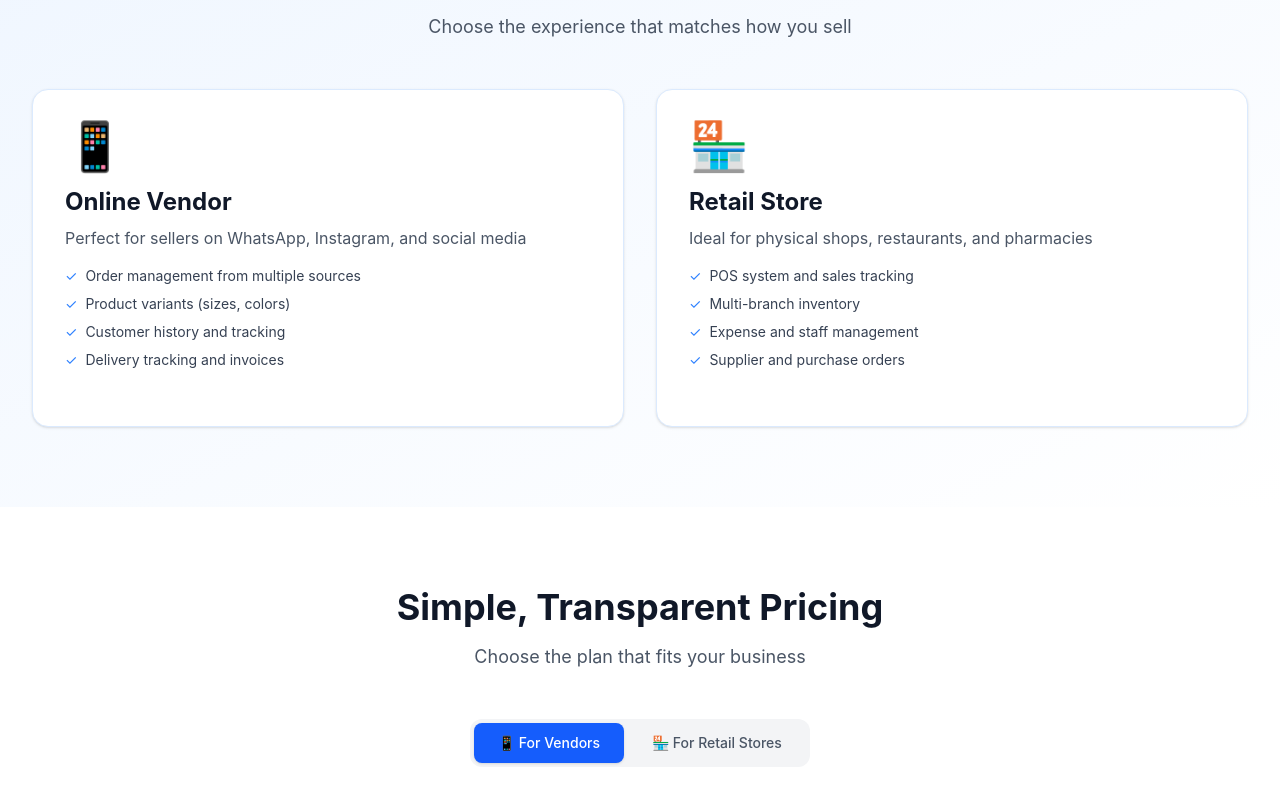
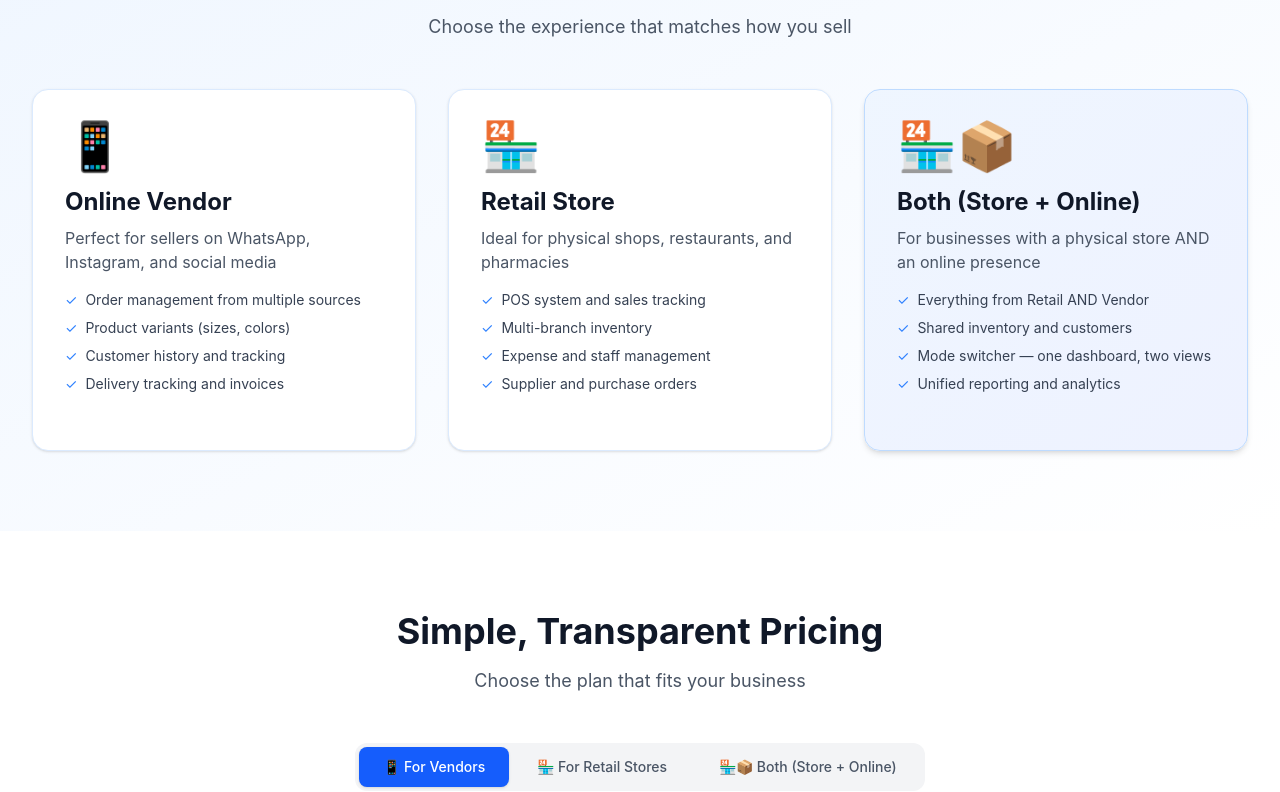
Before and after one commit to adeluav3-ui/vortex, a React (Vite) app: page / in a window 1280 px wide. Shown: the part 1508-2300 px from the top of the page. Built offline with nearby package versions, Linux system fonts and the light colour scheme; no server answers.

Commit message:
Landing page

```diff
--- a/src/components/layout/TrialExpiredModal.jsx
+++ b/src/components/layout/TrialExpiredModal.jsx
@@ -245,7 +245,7 @@ export default function TrialExpiredModal({ businessId, businessMode, onSubscrib
                 <div className="relative bg-white rounded-2xl shadow-2xl w-full max-w-2xl z-10 overflow-hidden">
 
                     {/* Top banner */}
-                    <div className="bg-gradient-to-r from-blue-600 to-indigo-600 px-6 py-5 text-center">
+                    <div className="bg-linear-to-r from-blue-600 to-indigo-600 px-6 py-5 text-center">
                         <p className="text-xs font-semibold text-blue-200 uppercase tracking-widest mb-1">Free Trial Ended</p>
                         <h2 className="text-xl font-bold text-white">Your {trialDays}-day trial has expired</h2>
                         <p className="text-sm text-blue-100 mt-1">
--- a/src/pages/LandingPage.jsx
+++ b/src/pages/LandingPage.jsx
@@ -57,10 +57,61 @@ const RETAIL_PLANS = [
     },
 ]
 
+// Combo Plans (NEW)
+const COMBO_PLANS = [
+    {
+        tier: 'combo_basic',
+        name: 'Basic',
+        monthlyPrice: 12500,
+        yearlyPrice: 127500,
+        features: [
+            '1 branch',
+            '2 staff accounts',
+            'Up to 50 products',
+            '100 orders/month',
+            'Sales / POS + Order management',
+            'Inventory + Customers',
+            'Expenses + Logistics directory',
+        ],
+    },
+    {
+        tier: 'combo_standard',
+        name: 'Standard',
+        monthlyPrice: 24500,
+        yearlyPrice: 249900,
+        badge: 'Most Popular',
+        features: [
+            'Up to 3 branches',
+            '15 staff accounts',
+            'Up to 200 products',
+            '500 orders/month',
+            'Full Reports',
+            'Stock transfers',
+            'Payment tracking + Delivery tracking',
+        ],
+    },
+    {
+        tier: 'combo_premium',
+        name: 'Premium',
+        monthlyPrice: 43000,
+        yearlyPrice: 438600,
+        badge: 'Best Value',
+        features: [
+            'Unlimited branches',
+            'Unlimited staff',
+            'Unlimited products',
+            'Unlimited orders',
+            'Audit logs',
+            'Storefront link',
+            'Priority support',
+        ],
+    },
+]
+
 export default function LandingPage() {
     const navigate = useNavigate()
     const { user } = useAuth()
-    const [pricingTab, setPricingTab] = useState('vendors') // 'vendors' or 'retail'
+    const [pricingTab, setPricingTab] = useState('vendors') // 'vendors', 'retail', or 'combo'
     const [billingInterval, setBillingInterval] = useState('monthly')
 
     if (user) {
@@ -68,10 +119,16 @@ export default function LandingPage() {
         return null
     }
 
-    const currentPlans = pricingTab === 'vendors' ? VENDOR_PLANS : RETAIL_PLANS
+    const getCurrentPlans = () => {
+        if (pricingTab === 'vendors') return VENDOR_PLANS
+        if (pricingTab === 'retail') return RETAIL_PLANS
+        return COMBO_PLANS
+    }
+
+    const currentPlans = getCurrentPlans()
 
     return (
-        <div className="min-h-screen bg-linear-to-br from-blue-50 via-white to-blue-50">
+        <div className="min-h-screen bg-gradient-to-br from-blue-50 via-white to-blue-50">
             {/* Navigation Bar */}
             <nav className="bg-white/80 backdrop-blur-md border-b border-gray-100 sticky top-0 z-50">
                 <div className="max-w-7xl mx-auto px-4 sm:px-6 lg:px-8">
@@ -180,8 +237,8 @@ export default function LandingPage() {
                 </div>
             </section>
 
-            {/* Two Modes Section */}
-            <section className="py-20 bg-linear-to-br from-blue-50 to-white">
+            {/* Three Modes Section */}
+            <section className="py-20 bg-gradient-to-br from-blue-50 to-white">
                 <div className="max-w-7xl mx-auto px-4 sm:px-6 lg:px-8">
                     <div className="text-center mb-12">
                         <h2 className="text-3xl md:text-4xl font-bold text-gray-900 mb-4">
@@ -192,7 +249,7 @@ export default function LandingPage() {
                         </p>
                     </div>
 
-                    <div className="grid grid-cols-1 md:grid-cols-2 gap-8">
+                    <div className="grid grid-cols-1 md:grid-cols-3 gap-8">
                         {/* Online Vendor Card */}
                         <div className="bg-white rounded-2xl p-8 border border-blue-100 shadow-sm hover:shadow-md transition">
                             <div className="text-5xl mb-4">📱</div>
@@ -234,6 +291,27 @@ export default function LandingPage() {
                                 </li>
                             </ul>
                         </div>
+
+                        {/* Combo Card - NEW */}
+                        <div className="bg-gradient-to-br from-blue-50 to-indigo-50 rounded-2xl p-8 border border-blue-200 shadow-md hover:shadow-lg transition">
+                            <div className="text-5xl mb-4">🏪📦</div>
+                            <h3 className="text-2xl font-bold text-gray-900 mb-2">Both (Store + Online)</h3>
+                            <p className="text-gray-600 mb-4">For businesses with a physical store AND an online presence</p>
+                            <ul className="space-y-2 mb-6">
+                                <li className="flex items-center gap-2 text-sm text-gray-700">
+                                    <span className="text-blue-500">✓</span> Everything from Retail AND Vendor
+                                </li>
+                                <li className="flex items-center gap-2 text-sm text-gray-700">
+                                    <span className="text-blue-500">✓</span> Shared inventory and customers
+                                </li>
+                                <li className="flex items-center gap-2 text-sm text-gray-700">
+                                    <span className="text-blue-500">✓</span> Mode switcher — one dashboard, two views
+                                </li>
+                                <li className="flex items-center gap-2 text-sm text-gray-700">
+                                    <span className="text-blue-500">✓</span> Unified reporting and analytics
+                                </li>
+                            </ul>
+                        </div>
                     </div>
                 </div>
             </section>
@@ -250,9 +328,9 @@ export default function LandingPage() {
                         </p>
                     </div>
 
-                    {/* Pricing Tabs */}
+                    {/* Pricing Tabs - Updated with Combo */}
                     <div className="flex justify-center mb-8">
-                        <div className="bg-gray-100 rounded-xl p-1 flex gap-1">
+                        <div className="bg-gray-100 rounded-xl p-1 flex flex-wrap justify-center gap-1">
                             <button
                                 onClick={() => setPricingTab('vendors')}
                                 className={`px-6 py-2.5 rounded-lg text-sm font-medium transition-all ${pricingTab === 'vendors'
@@ -270,6 +348,15 @@ export default function LandingPage() {
                                     }`}
                             >
                                 🏪 For Retail Stores
+                            </button>
+                            <button
+                                onClick={() => setPricingTab('combo')}
+                                className={`px-6 py-2.5 rounded-lg text-sm font-medium transition-all ${pricingTab === 'combo'
+                                    ? 'bg-blue-600 text-white shadow-sm'
+                                    : 'text-gray-600 hover:text-gray-900'
+                                    }`}
+                            >
+                                🏪📦 Both (Store + Online)
                             </button>
                         </div>
                     </div>
@@ -343,7 +430,7 @@ export default function LandingPage() {
                     </div>
 
                     <p className="text-center text-sm text-gray-500 mt-8">
-                        All plans include a 14-day free trial for vendors. No credit card required.
+                        Vendors get a 14-day free trial. Retail and Combo plans include a 7-day free trial. No credit card required to start.
                     </p>
                 </div>
             </section>
```
